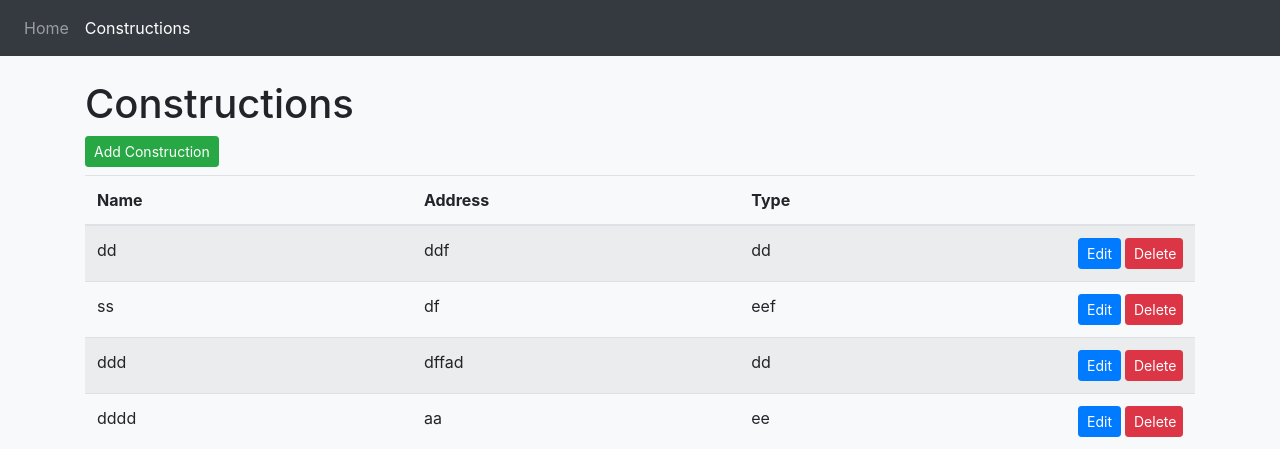
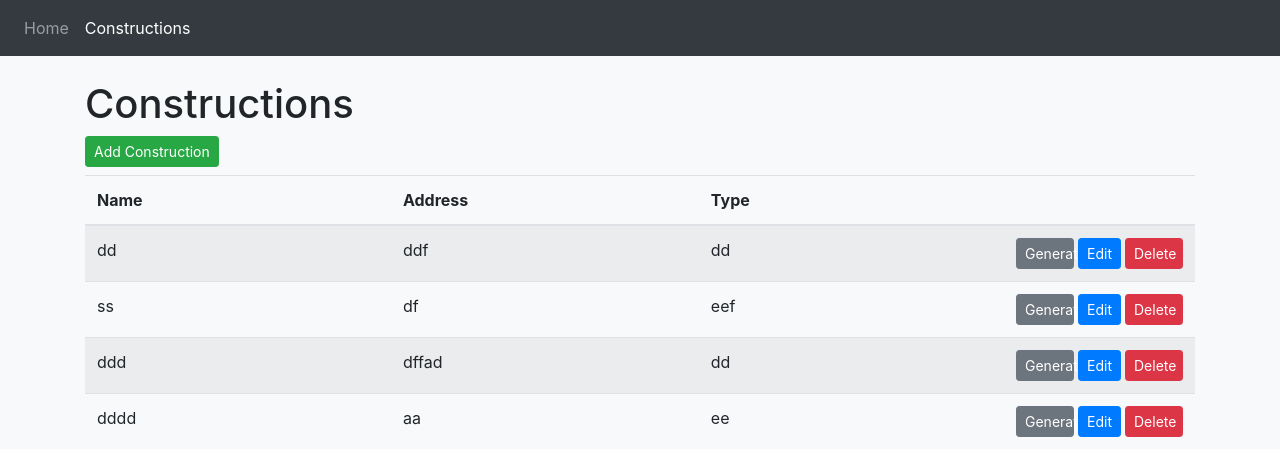
Before and after one commit to EliasHami/batty, a Next.js app: page /constructions in a window 1280 px wide. Shown: the top 476 px of the page. Built offline with nearby package versions, Linux system fonts and the light colour scheme.

Commit message:
added pdf generation

```diff
--- a/app/constructions/page.tsx
+++ b/app/constructions/page.tsx
@@ -1,5 +1,5 @@
 import { Link } from 'components'
-import Delete from 'components/constructions/Delete'
+import {Delete, GenerateEstimatePDF} from 'components/constructions'
 import { constructionRepo } from 'helpers'
 
 export default function Constructions() {
@@ -25,6 +25,7 @@ export default function Constructions() {
               <td>{construction.address}</td>
               <td>{construction.type}</td>
               <td style={{ whiteSpace: 'nowrap'}}>
+                <GenerateEstimatePDF construction={construction} />
                 <Link href={`/constructions/${construction.id}`} className="btn btn-sm btn-primary mr-1">Edit</Link>
                 <Delete id={construction.id} />
               </td>
--- a/app/globals.css
+++ b/app/globals.css
@@ -8,7 +8,7 @@ a {
   min-height: 350px;
 }
 
-.btn-delete-construction {
+.btn-construction {
   width: 40px;
   text-align: center;
   box-sizing: content-box;
--- a/components/constructions/Delete.tsx
+++ b/components/constructions/Delete.tsx
@@ -11,7 +11,7 @@ export default function Delete({id}:{id:number}) {
 
   return (
     <button
-      className="btn btn-sm btn-danger btn-delete-construction"
+      className="btn btn-sm btn-danger btn-construction"
       onClick={() => deleteConstruction(id)}
       disabled={isDeleting}
     >
--- /dev/null
+++ b/components/constructions/GenerateEstimatePDF.tsx
@@ -0,0 +1,24 @@
+"use client"
+import jsPDF from "jspdf"
+import { Construction } from "types"
+
+export default function GenerateEstimatePDF({construction}:{construction:Construction}) {
+  const generatePDF = () => {
+      const doc = new jsPDF();
+      let split=doc.splitTextToSize(document?.getElementById("text")?.innerText || "",200);
+      doc.text(construction.name,75,5);
+      doc.text(construction.type,5,75);
+      doc.text(construction.address,5,100);
+      doc.output("dataurlnewwindow");
+  }
+
+  return (
+    <button
+    className="btn btn-sm btn-secondary btn-construction mr-1"
+    onClick={() => generatePDF()}
+  >
+    Generate PDF
+  </button>
+  )
+
+}
--- a/components/constructions/index.ts
+++ b/components/constructions/index.ts
@@ -1,4 +1,5 @@
 import AddEdit from './AddEdit';
 import Delete from './Delete'
+import GenerateEstimatePDF from './GenerateEstimatePDF'
 
-export { AddEdit, Delete }
+export { AddEdit, Delete, GenerateEstimatePDF }
```
Also changed, not shown: 1 other file (tests, documents, lock files or other folders).
